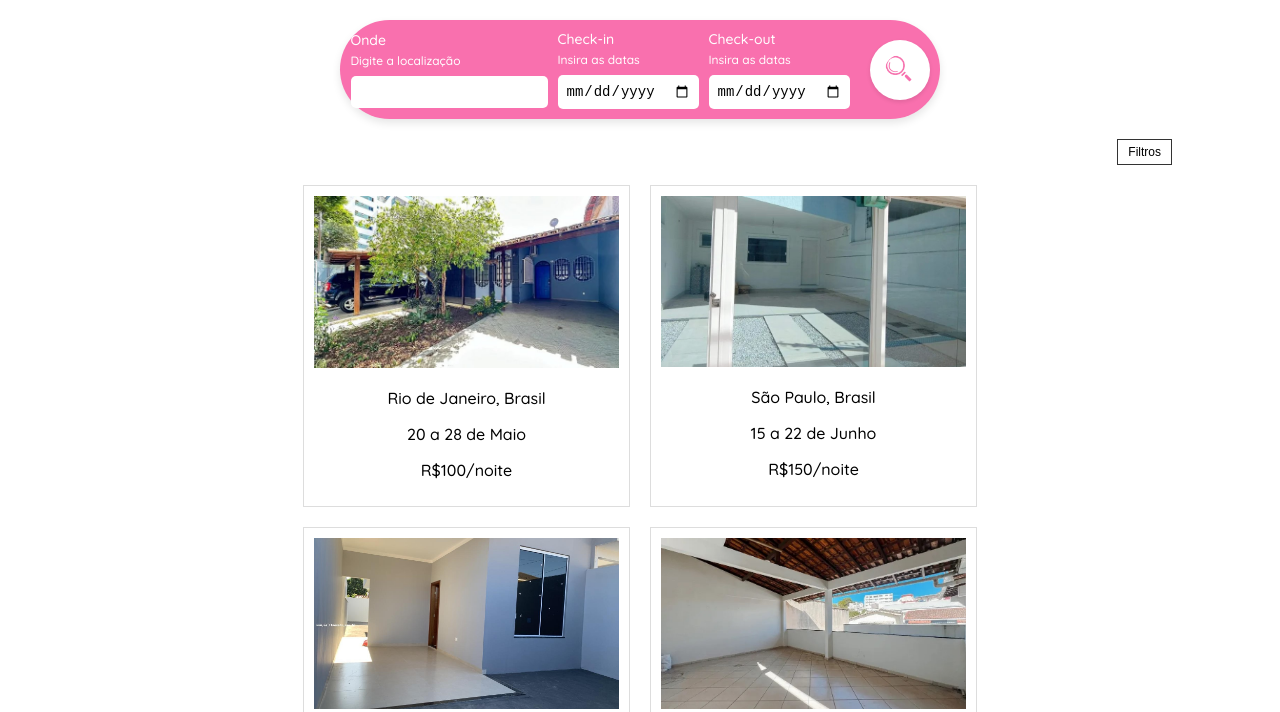
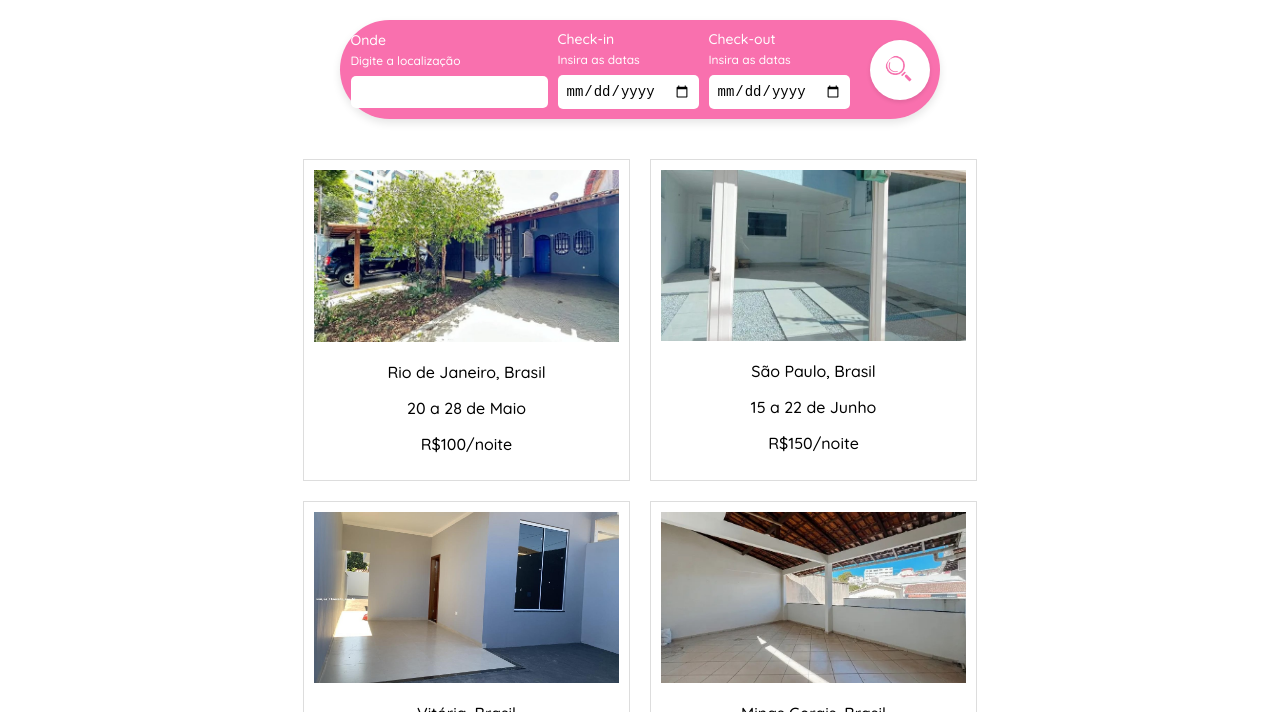
Before and after one commit to bodelha/garage-for-rent, a website: page pagbusca.html in a window 1280 px wide. Shown: the part 88-800 px from the top of the page. Drawn offline with Linux system fonts and the light colour scheme.

Commit message:
Update pagbusca.html

```diff
--- a/pagbusca.html
+++ b/pagbusca.html
@@ -172,25 +172,6 @@
             box-shadow: 0 0 5px #FF85C1;
         }
 
-        .filter-container {
-            display: flex;
-            justify-content: right;
-            margin-bottom: 20px;
-            margin-right: 100px;
-        }
-
-        .filter-container button {
-            padding: 5px 10px;
-            font-size: 12px;
-            cursor: pointer;
-            border: 1px solid #333;
-            background-color: white;
-        }
-
-        .filter-container button:hover {
-            background-color: #f0f0f0;
-        }
-
         .garage-list {
             display: grid;
             grid-template-columns: 1fr 1fr;
@@ -198,6 +179,7 @@
             padding: 0 20px;
             margin-left: 275px;
             margin-right: 275px;
+            margin-top: 40px;
         }
 
         .garage-item {
@@ -331,9 +313,6 @@
             <img src="img/lupa.png" alt="Buscar">
         </button>
     </div>
-    <div class="filter-container">
-        <button>Filtros</button>
-    </div>
     <div class="garage-list">
         <div class="garage-item">
             <img src="img/garagem1.jpg" alt="Garage Image">
```
